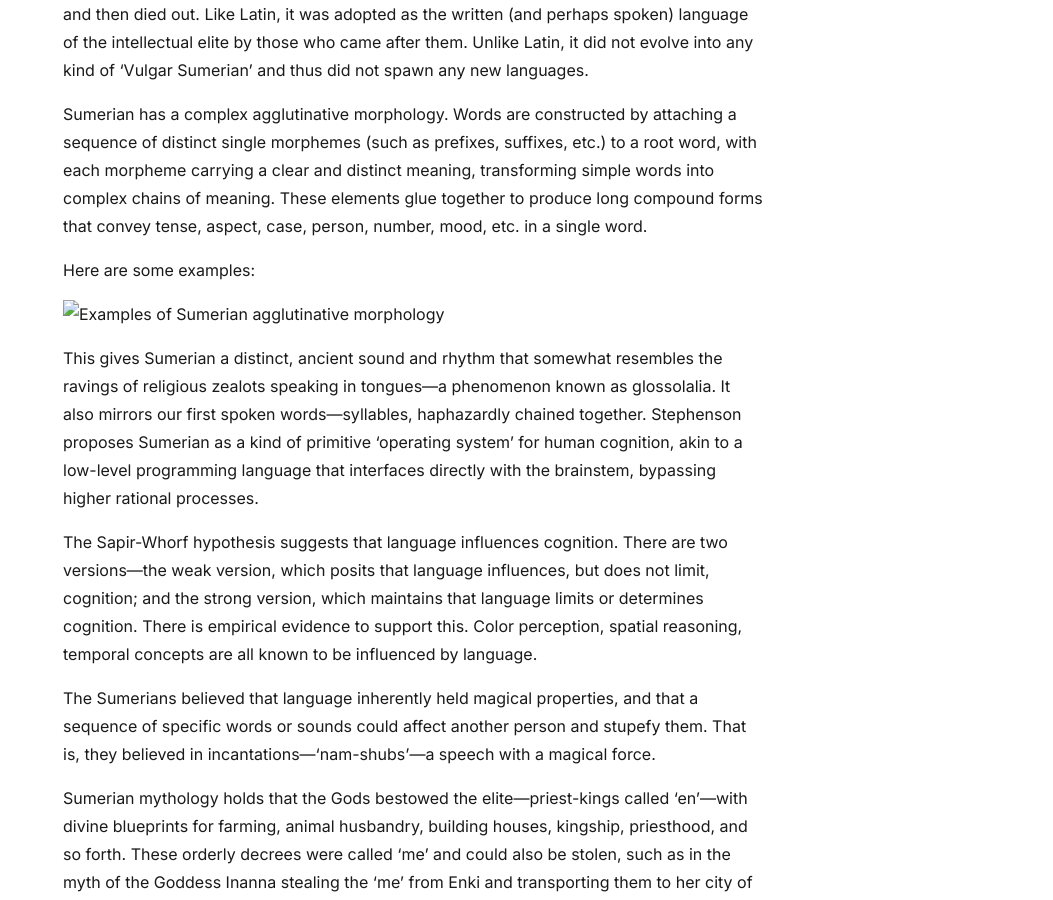
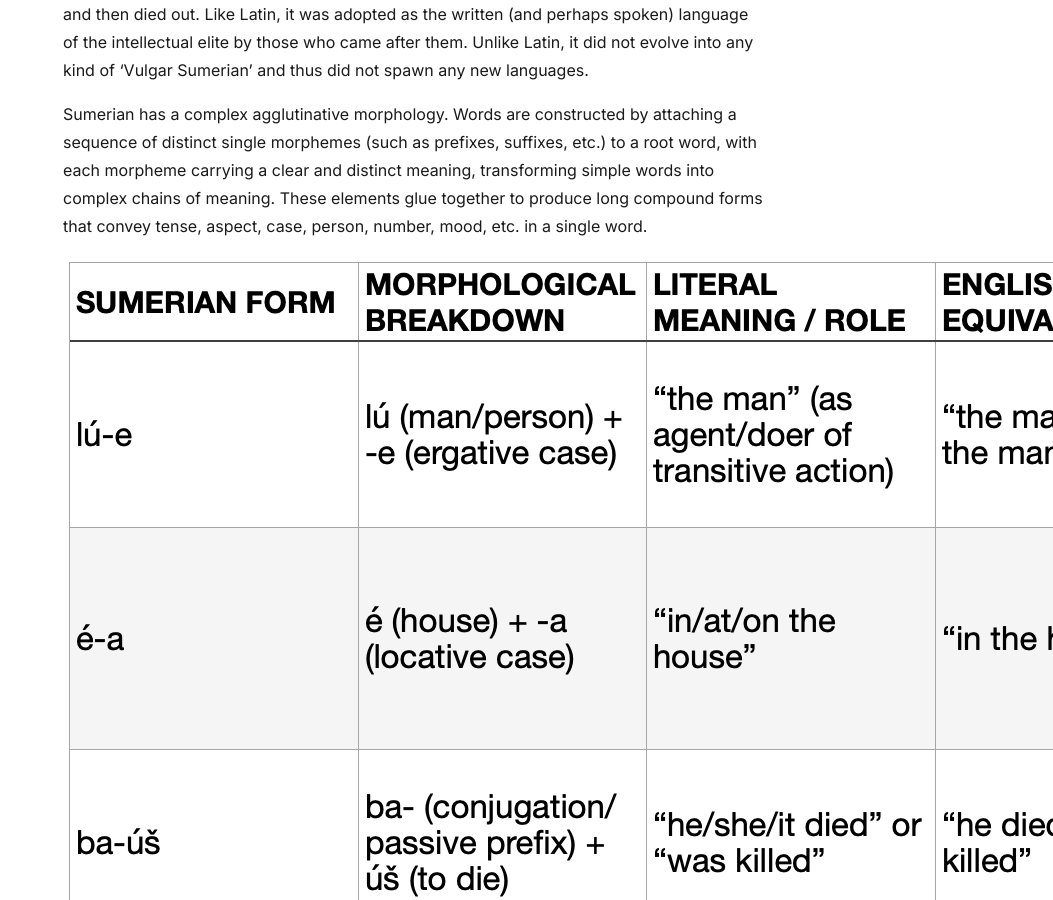
Before and after one commit to frost0x/frost0x.github.io, a Jekyll site: the page built from _posts/2026-02-01-AI_nam_shubs.md, in a window 1280 px wide and 900 px high, scrolled down 509 px. Shown: the whole window, without its empty margins (227-1280 px from the left). Built offline with Jekyll 4.4.1, drawn with Linux system fonts in a browser that asks for light colours.

Commit message:
actually fixed ai nam-shub image link this time

```diff
--- a/_posts/2026-02-01-AI_nam_shubs.md
+++ b/_posts/2026-02-01-AI_nam_shubs.md
@@ -14,9 +14,7 @@ Let me explain. Sumerian is a dead and ancient language (though they themselves
 
 Sumerian has a complex agglutinative morphology. Words are constructed by attaching a sequence of distinct single morphemes (such as prefixes, suffixes, etc.) to a root word, with each morpheme carrying a clear and distinct meaning, transforming simple words into complex chains of meaning. These elements glue together to produce long compound forms that convey tense, aspect, case, person, number, mood, etc. in a single word.
 
-Here are some examples:
-
-![Examples of Sumerian agglutinative morphology](assets/sumerian_table.png)
+![Examples of Sumerian agglutinative morphology](/assets/sumerian_table.png)
 
 This gives Sumerian a distinct, ancient sound and rhythm that somewhat resembles the ravings of religious zealots speaking in tongues—a phenomenon known as glossolalia. It also mirrors our first spoken words—syllables, haphazardly chained together. Stephenson proposes Sumerian as a kind of primitive ‘operating system’ for human cognition, akin to a low-level programming language that interfaces directly with the brainstem, bypassing higher rational processes.
 
```
